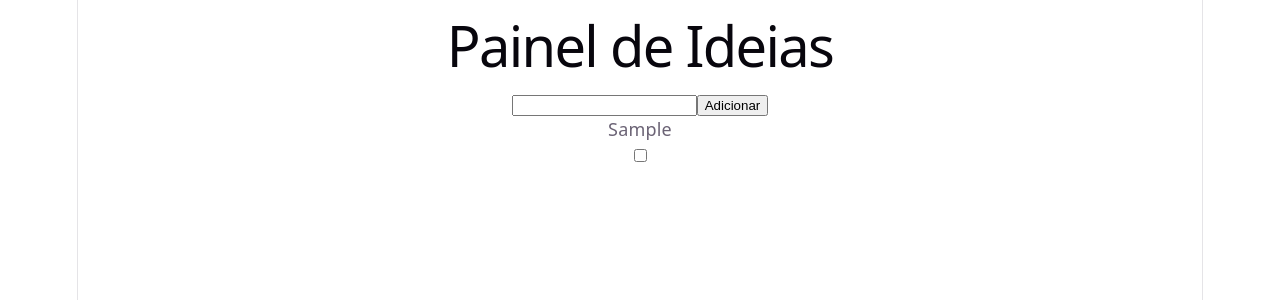
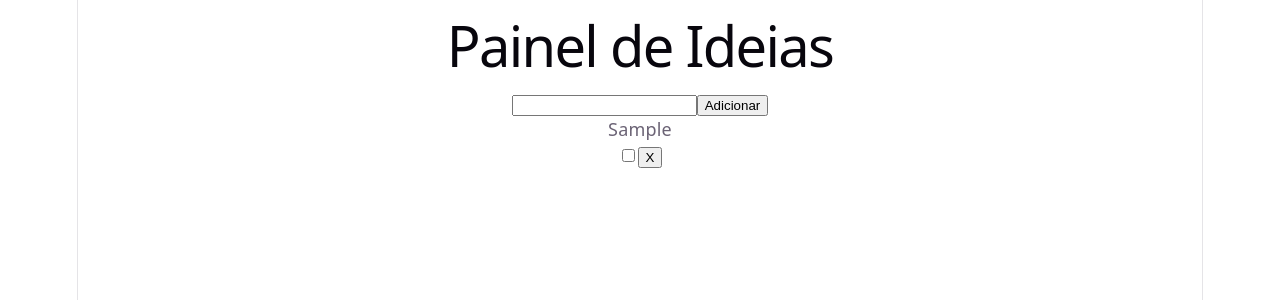
Before and after one commit to arybueno/painel-de-ideias, a React (Vite) app in the folder painel-de-ideias/: page / in a window 1280 px wide. Both pictures are taken after typing "Sample" into the empty fields and a click on the button "Adicionar". Shown: the top 300 px of the page. Built offline with nearby package versions, Linux system fonts and the light colour scheme.

Commit message:
adiciona remocao de ideias

```diff
--- a/painel-de-ideias/src/App.jsx
+++ b/painel-de-ideias/src/App.jsx
@@ -34,6 +34,14 @@ function alternarIdeia(id) {
 })
   )
 }
+
+function removerIdeia(id) {
+  setIdeias(
+      ideias.filter((ideia) => {
+        return ideia.id !== id
+      })
+  )
+}
   return(
     <div>
     <h1>Painel de Ideias</h1>
@@ -47,6 +55,7 @@ function alternarIdeia(id) {
       <div key={ideia.id}>
   <p className={ideia.feita ? "riscado" : "normal"}>{ideia.texto}</p>
   <input checked={ideia.feita} onChange={() => alternarIdeia(ideia.id)} type="checkbox" />
+  <button onClick={() => removerIdeia(ideia.id)}>X</button>
 </div>
   ))}
     </div>
```
